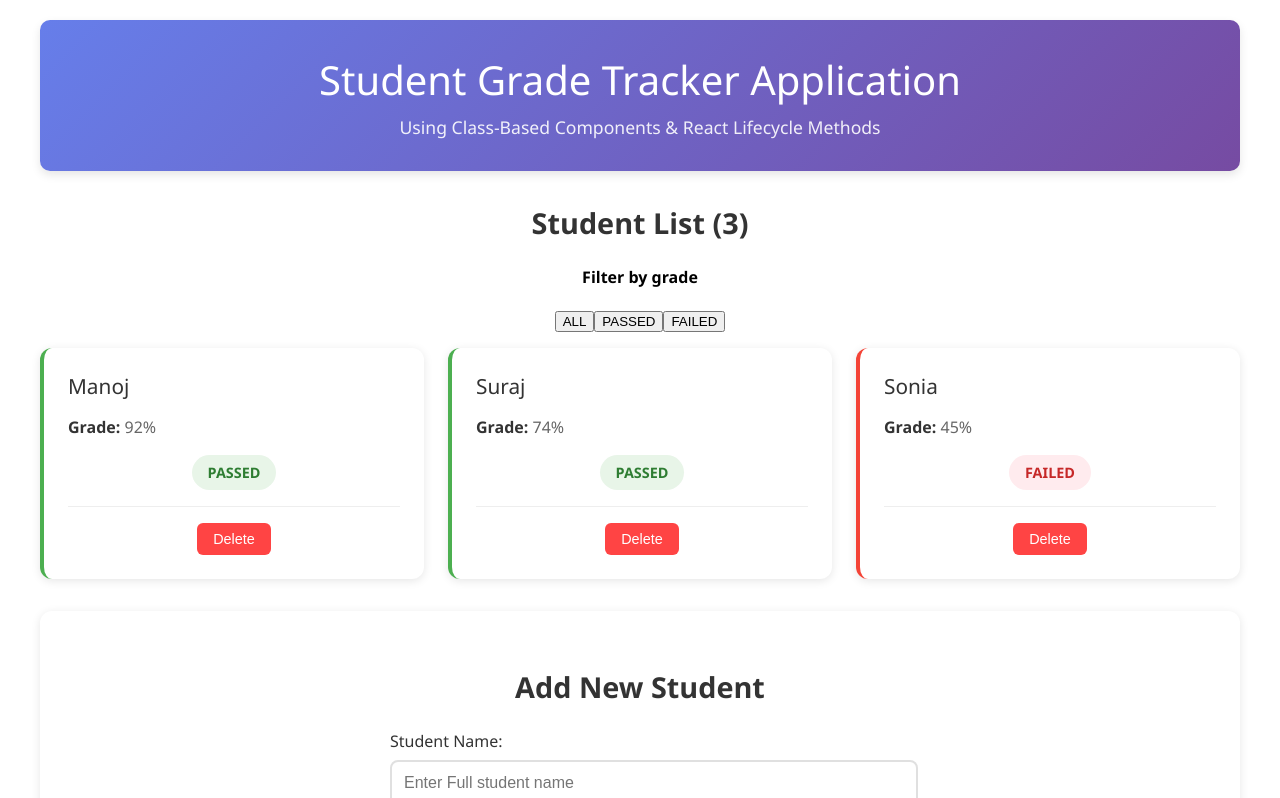
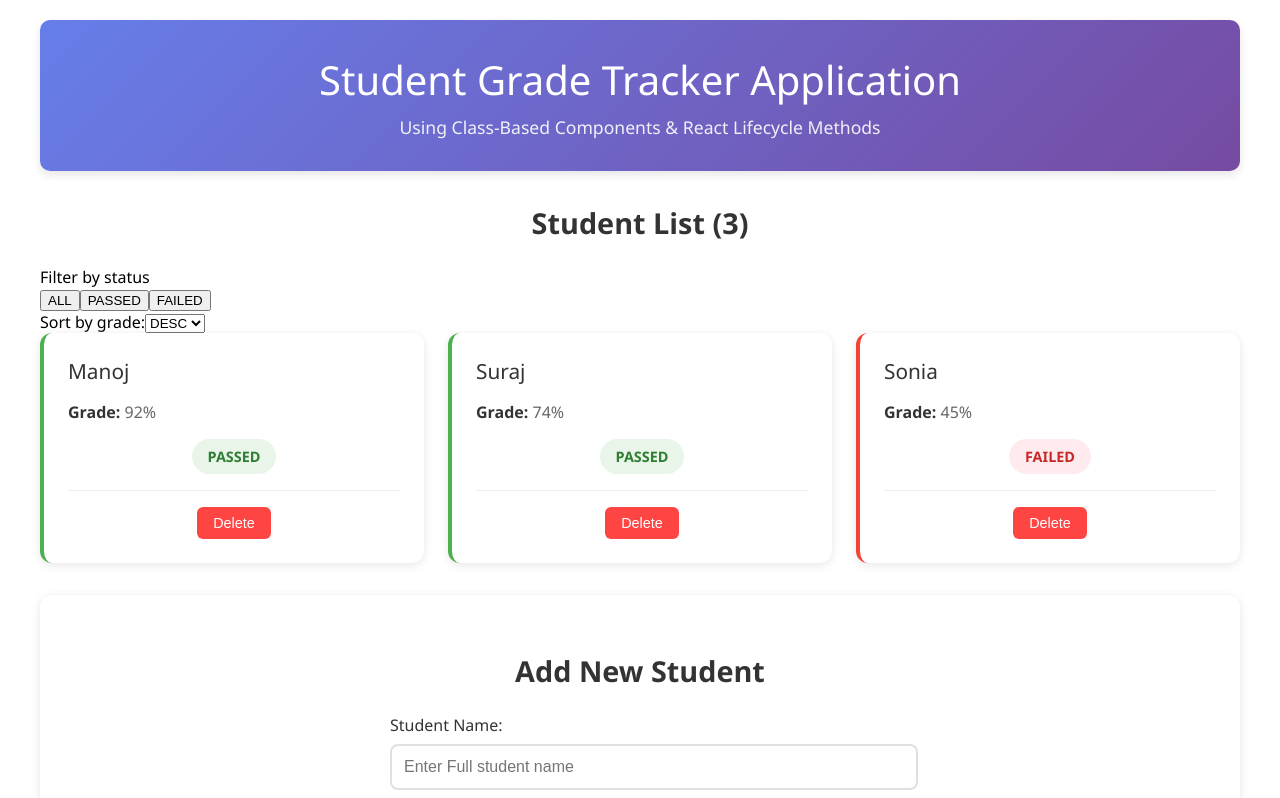
Before and after one commit to singhpreet86/react-essentials-assignment, a React (Create React App) app: page / in a window 1280 px wide. Shown: the top 798 px of the page. Built offline with nearby package versions, Linux system fonts and the light colour scheme.

Commit message:
Update App.js

```diff
--- a/src/App.js
+++ b/src/App.js
@@ -11,7 +11,8 @@ class App extends React.Component {
         name: '',
         grade: ''
       },
-      filter: 'ALL'
+      filter: 'ALL',
+      sortOrder: 'DESC'
     }
   };
 
@@ -40,6 +41,8 @@ class App extends React.Component {
     });
   }
 
+  statuses = ['ALL', 'PASSED', 'FAILED'];
+
   componentDidUpdate(prevProps, prevState) {
     if (this.state.students.length > prevState.students.length) {
       console.log("New student added");
@@ -52,10 +55,12 @@ class App extends React.Component {
 
   handleFilterChange = (filter) => {
     this.setState({ filter: filter });
-
   };
 
-  statuses = ['ALL', 'PASSED', 'FAILED'];
+
+  handleSortChange = (order) => {
+    this.setState({ sortOrder: order });
+  };
 
 
   handleInputChange = (event) => {
@@ -79,7 +84,6 @@ class App extends React.Component {
 
   handleAddSubmit = (event) => {
     event.preventDefault();
-
 
     const { name, grade } = this.state.newStudent;
     if (!name.trim() || !grade) {
@@ -119,6 +123,17 @@ class App extends React.Component {
       return matchesFilter;
     });
 
+    const sortedAndFileredStudents = filteredStudents.sort((a, b) => {
+      switch (this.state.sortOrder) {
+        case 'ASC':
+          return a.grade - b.grade;
+        case 'DESC':
+          return b.grade - a.grade;
+        default:
+          return a.name.localeCompare(b.name);
+      }
+    });
+
     if (this.state.students.length === 0) {
       return (
         <div className='no-students'>
@@ -127,7 +142,7 @@ class App extends React.Component {
       )
     }
 
-    return filteredStudents.map(student => (
+    return sortedAndFileredStudents.map(student => (
       <div key={student.id} className={`student-card ${student.passed ? 'passed' : 'failed'}`}>
         <div className='student-info'>
           <h3>{student.name}</h3>
@@ -165,16 +180,29 @@ class App extends React.Component {
             <h2> Student List ({this.state.students.length})</h2>
 
 
-            <div className='filter-sections' style={{ textAlign: 'center', marginBottom: '1rem' }}>
-              <h4> Filter by grade </h4>
+            <div className='filter-sections'>
+              <label htmlFor='filterBy'> Filter by status</label>
               <div className='filter-buttons'>
-              {this.statuses.map(status =>
-                <button key={status} className={`filter-button ${this.state.filter === status ? 'active' : ''}`}  onClick={() => this.handleFilterChange(status)}>
-                  {status}
-                </button>
-              )}
+                {this.statuses.map(status =>
+                  <button key={status} className={`filter-button ${this.state.filter === status ? 'active' : ''}`} onClick={() => this.handleFilterChange(status)}>
+                    {status}
+                  </button>
+                )}
               </div>
             </div>
+
+            <div className='filter-sections'>
+              <label htmlFor='sortBy'> Sort by grade:</label>
+              <select className='sort-select'
+                value={this.state.sortOrder}
+                onChange={(e) => this.handleSortChange(e.target.value)}
+              >
+                <option value="DESC">DESC</option>
+                <option value="ASC">ASC</option>
+             </select>
+            </div>
+
+
 
             <div className='students-grid'>
               {this.renderStudentList()}
```
